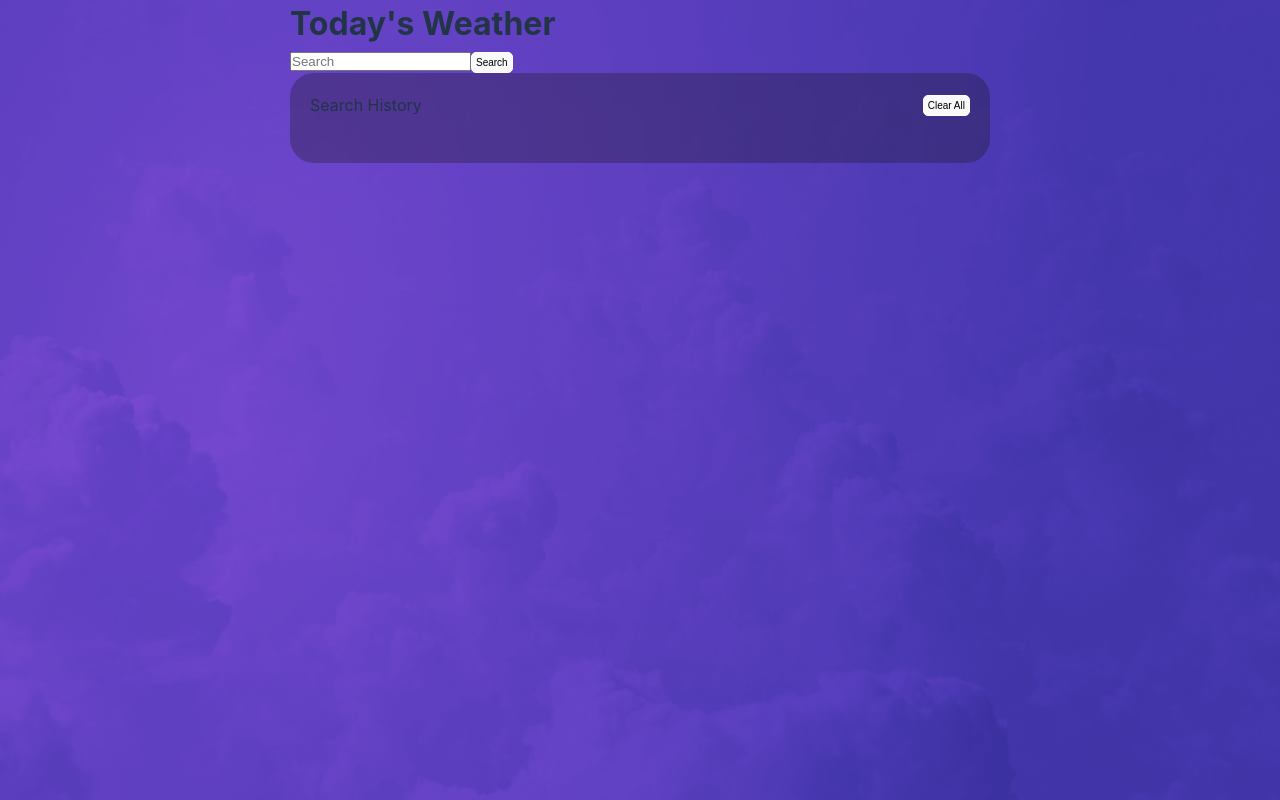
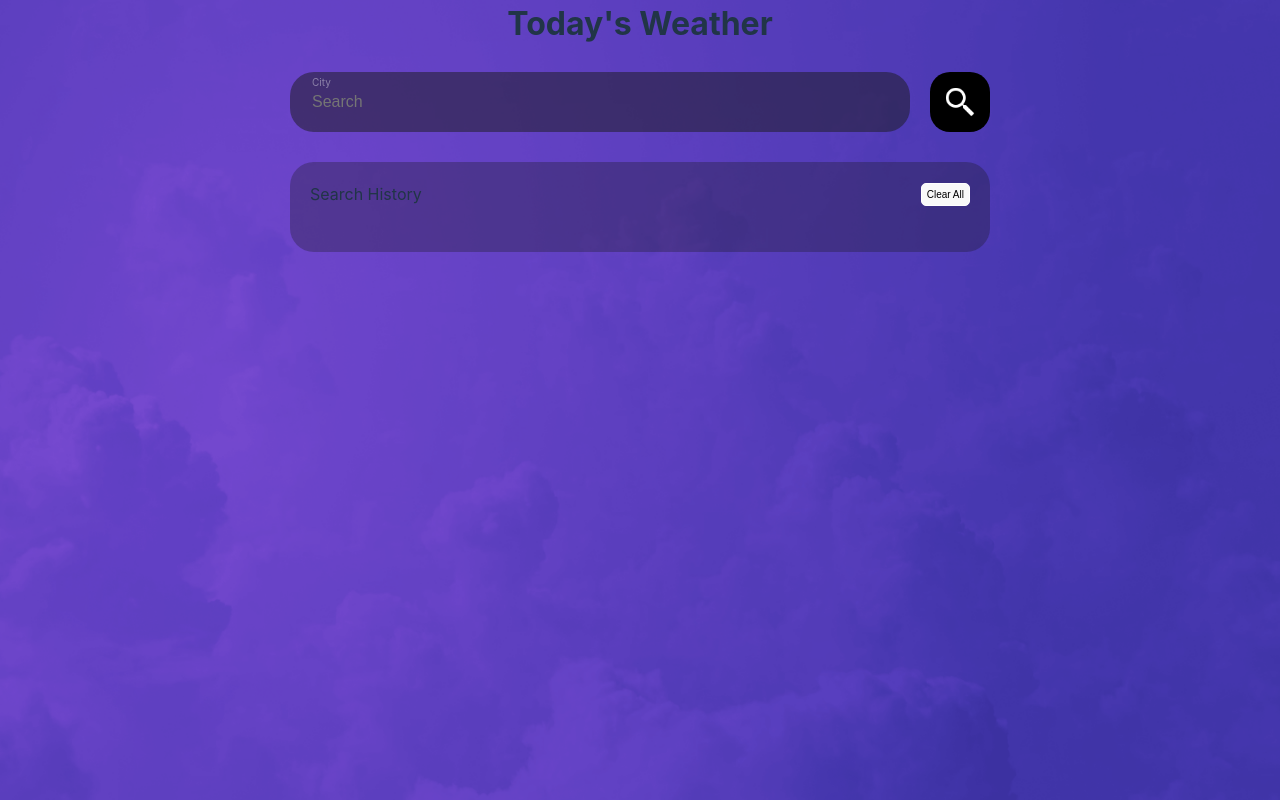
Before and after one commit to ChiaJunWei/simple_weather_page, a React (Vite) app: page / in a window 1280 px wide. Built offline with nearby package versions, Linux system fonts and the light colour scheme.

Commit message:
style: search bar

```diff
--- a/src/App/App.css
+++ b/src/App/App.css
@@ -7,4 +7,7 @@
 }
 .component-wrapper {
   width: 700px;
+  display: flex;
+  flex-direction: column;
+  align-items: center;
 }
--- a/src/features/searchHistoryTable/searchHistoryComponent.css
+++ b/src/features/searchHistoryTable/searchHistoryComponent.css
@@ -2,6 +2,7 @@
   padding: 20px;
   background-color: rgba(26, 26, 26, 0.3);
   border-radius: 24px;
+  width: 100%;
 }
 .search-history-header {
   display: flex;
@@ -12,7 +13,7 @@
 .clear-all-button {
   border: 1px solid #fff;
   border-radius: 5px;
-  padding: 4px;
+  padding: 5px;
   font-size: 10px;
   cursor: pointer;
   transition: opacity 0.3s ease-in-out;
--- a/src/features/searchHistoryTable/searchHistoryComponent.tsx
+++ b/src/features/searchHistoryTable/searchHistoryComponent.tsx
@@ -34,7 +34,6 @@ const SearchHistoryComponent = () => {
   };
 
   return (
-    <div>
     <div className="search-history-container">
       <div className="search-history-header">
         <div className="search-history-text">Search History</div>
@@ -57,7 +56,6 @@ const SearchHistoryComponent = () => {
           ))}
         </div>
       )}
-      </div>
       {isModalOpen && (
         <ConfirmModal
           isOpen={isModalOpen}
--- /dev/null
+++ b/src/shared/component/SearchBar/SearchBar.css
@@ -0,0 +1,43 @@
+.search-bar-container {
+  display: flex;
+  width: 100%;
+  justify-content: space-between;
+  padding-bottom: 30px;
+}
+.search-bar-wrapper {
+  width: 620px;
+}
+.search-bar {
+  border: none;
+  width: 100%;
+  height: 60px;
+  background-color: rgba(26, 26, 26, 0.5);
+  border-radius: 24px;
+  padding-left: 22px;
+  font-size: 16px;
+}
+.search-bar-wrapper:before {
+  content: "City";
+  position: relative;
+  left: 22px;
+  top: 20px;
+  height: 10px;
+  color: rgba(255, 255, 255, 0.4);
+  font-size: 10px;
+}
+.search-button {
+  align-self: last baseline;
+  height: 60px;
+  width: 60px;
+  display: flex;
+  align-items: center;
+  justify-content: center;
+  background-color: white;
+  filter: invert(1);
+  border-radius: 20px;
+}
+.search-icon-img {
+  height: 34px;
+  width: 34px;
+  /* padding: 16px; */
+}
--- a/src/shared/component/SearchBar/SearchBar.tsx
+++ b/src/shared/component/SearchBar/SearchBar.tsx
@@ -3,6 +3,8 @@ import { useDispatch } from "react-redux";
 import { AppDispatch } from "../../../app/store";
 import { HistoryItem } from "../../typings";
 import { addSearchHistory } from "../../../features/searchHistoryTable/searchHistorySlice";
+import "./SearchBar.css";
+import searchIcon from "../../assets/icon/search-icon.png";
 
 const SearchBar = () => {
   const [searchTerm, setSearchTerm] = useState("");
@@ -21,15 +23,20 @@ const SearchBar = () => {
   };
 
   return (
-    <>
+    <div className="search-bar-container">
+      <div className="search-bar-wrapper">
         <input
+          className="search-bar"
           type="text"
           value={searchTerm}
           onChange={(e) => setSearchTerm(e.target.value)}
           placeholder="Search"
         />
-      <button onClick={handleSearch}>Search</button>
-    </>
+      </div>
+      <div className="search-button" onClick={handleSearch}>
+        <img className="search-icon-img" src={searchIcon} />
+      </div>
+    </div>
   );
 };
 export default SearchBar;
```
Lines whose indentation alone changed are shown as unchanged.
